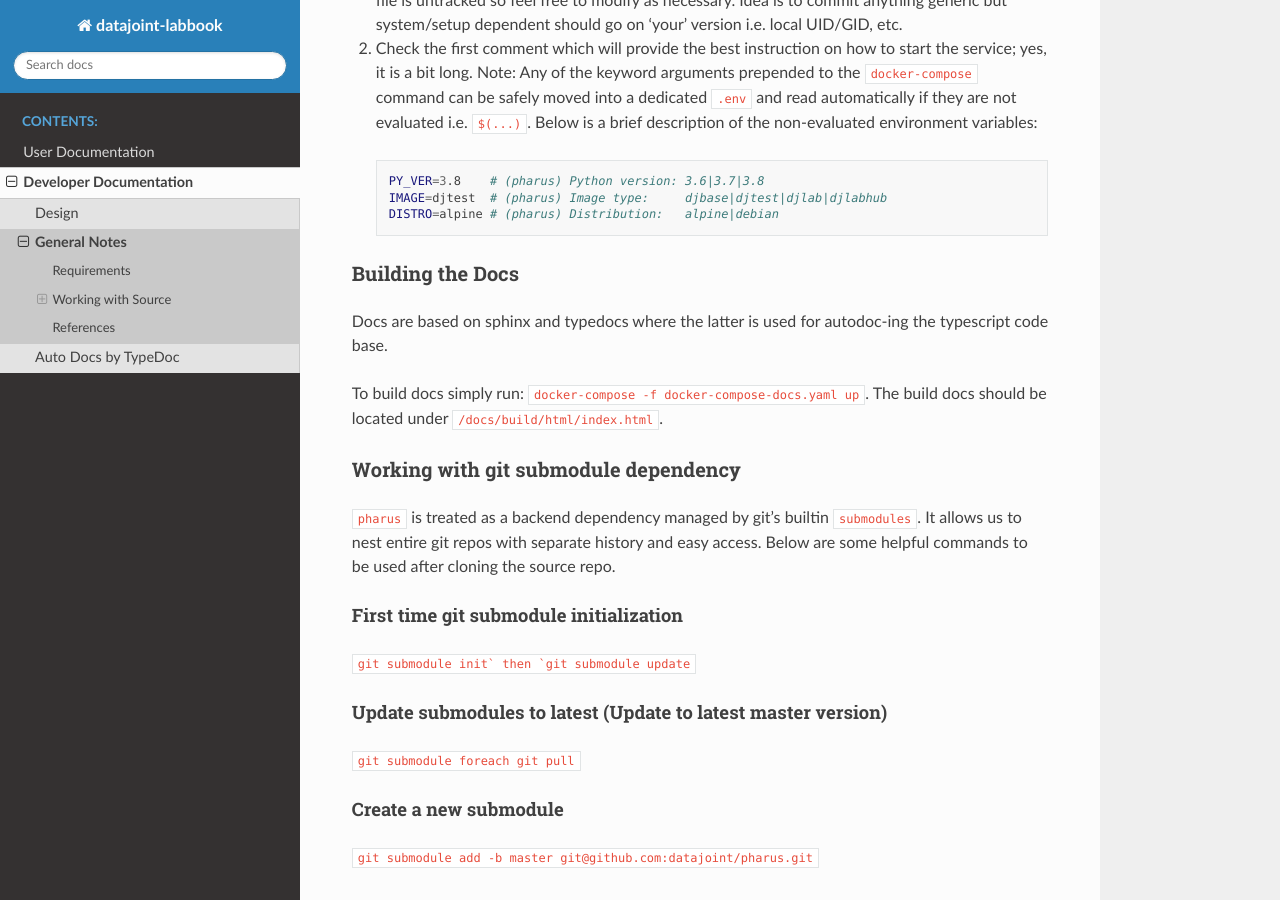
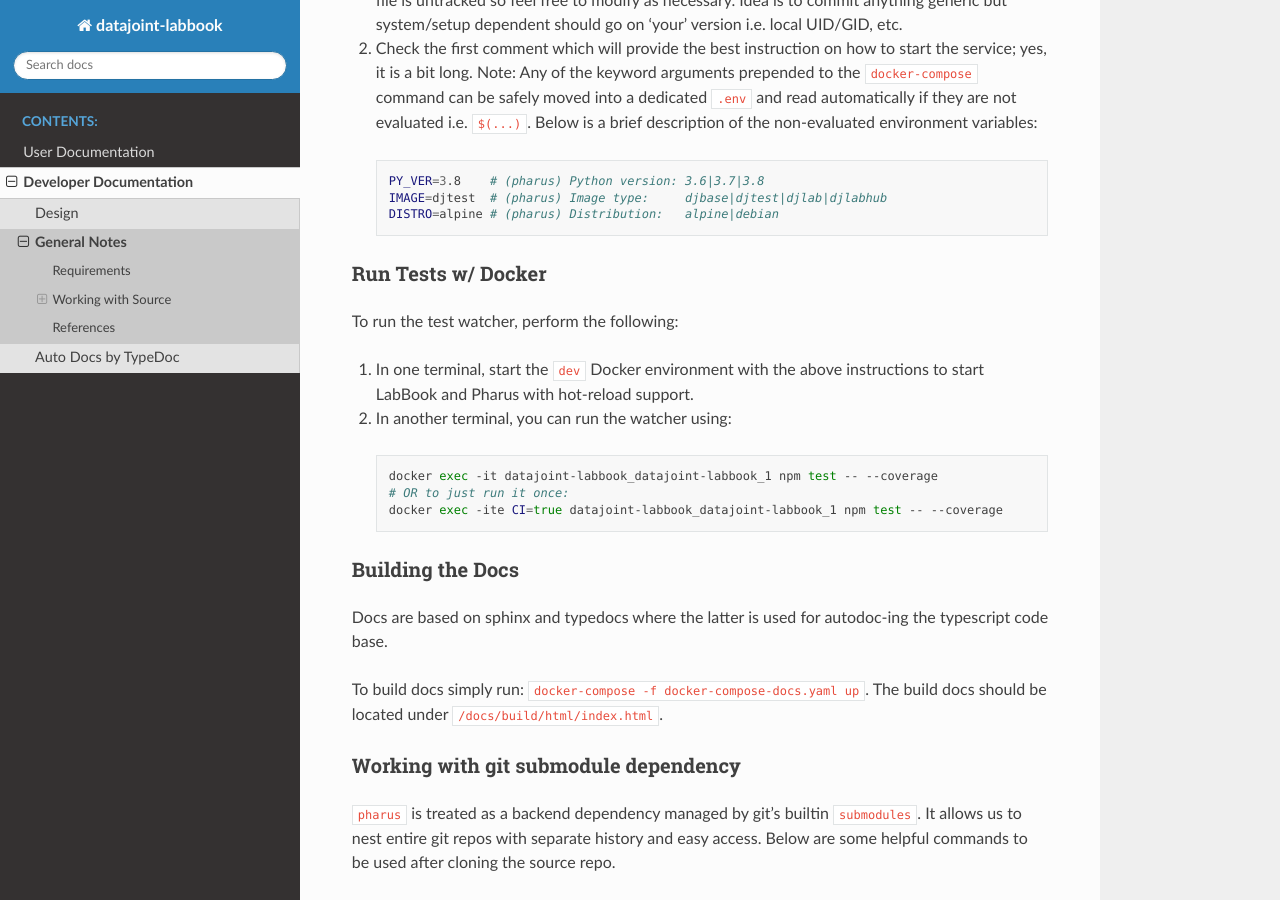
Before and after one commit to datajoint/datajoint-labbook, a Sphinx documentation site: the page built from docs/sphinx/dev_notes.rst, in a window 1280 px wide and 900 px high, scrolled down 746 px. Built offline with Sphinx 7.4.7 and the Read the Docs theme 2.0.0, drawn with Linux system fonts in a browser that asks for light colours.

Commit message:
Update test database and reintroduce `Run Tests w/ Docker` docs (#2)
* Add local database server w/ test data, update docs, and remove duplicate volume config.

* Fix indentation in docs.

* Update changelog.

* Remove whitespace.

* Update jest and test database.

* Fix whitespace issues.

```diff
--- a/docs/sphinx/dev_notes.rst
+++ b/docs/sphinx/dev_notes.rst
@@ -32,6 +32,20 @@
     PY_VER=3.8    # (pharus) Python version: 3.6|3.7|3.8
     IMAGE=djtest  # (pharus) Image type:     djbase|djtest|djlab|djlabhub
     DISTRO=alpine # (pharus) Distribution:   alpine|debian
+
+Run Tests w/ Docker
+-------------------
+
+To run the test watcher, perform the following:
+
+#. In one terminal, start the ``dev`` Docker environment with the above instructions to start LabBook and Pharus with hot-reload support.
+#. In another terminal, you can run the watcher using:
+
+  .. code-block:: bash
+
+    docker exec -it datajoint-labbook_datajoint-labbook_1 npm test -- --coverage
+    # OR to just run it once:
+    docker exec -ite CI=true datajoint-labbook_datajoint-labbook_1 npm test -- --coverage
 
 Building the Docs
 -----------------
```
Also changed, not shown: CHANGELOG.md (+0 -1 lines), README.md (+0 -2 lines), 2 other files.
